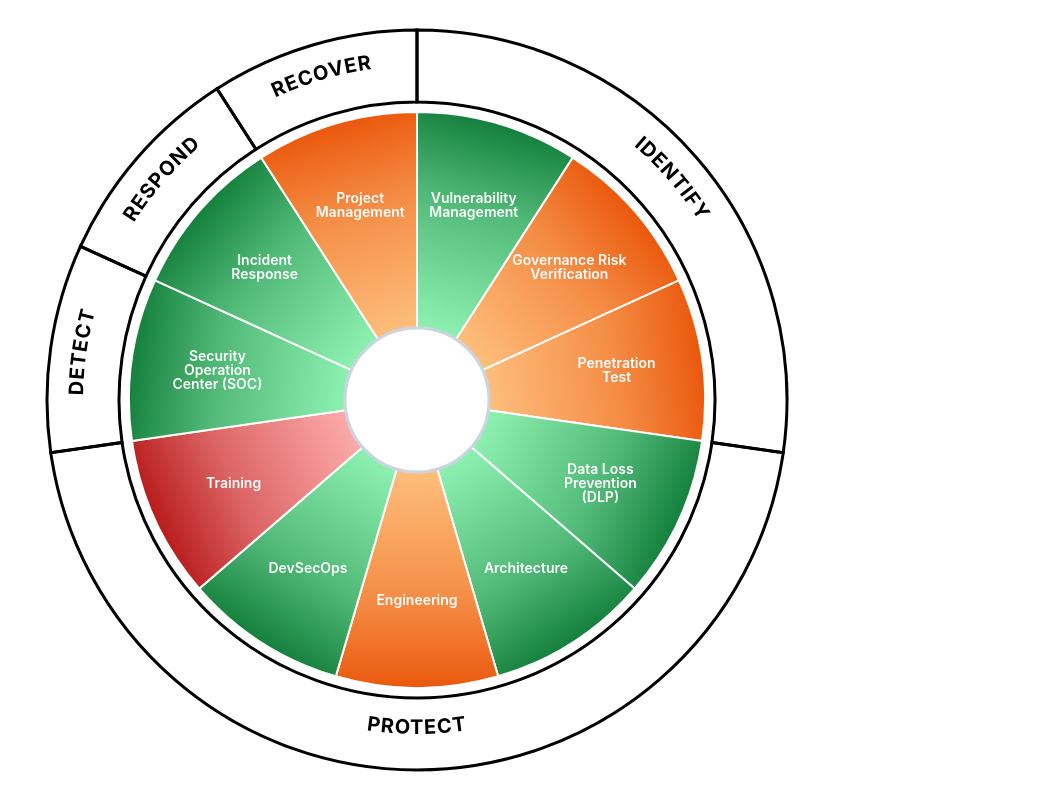
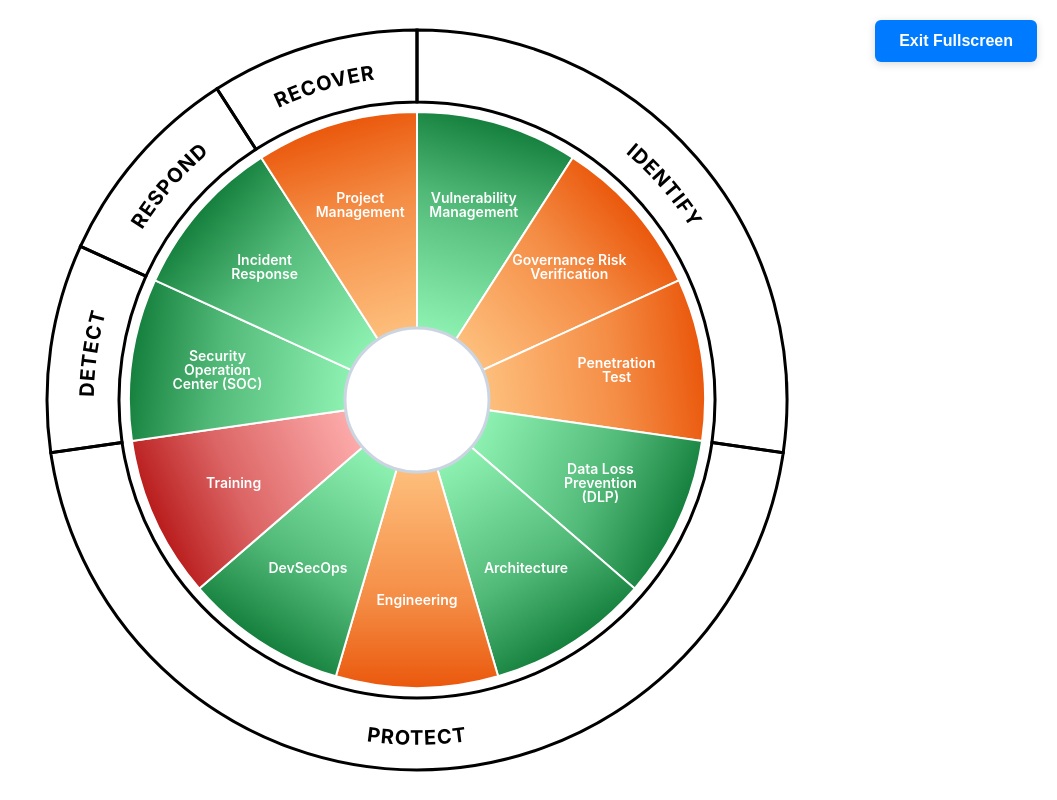
Before and after one commit to ericishere/wheel, a React (Vite) app: page / in a window 1280 px wide. Both pictures are taken after a click on the button "Fullscreen". Shown: the whole page, without its empty margins (223-1280 px from the left). Built offline with nearby package versions, Linux system fonts and the light colour scheme.

Commit message:
Curved text

```diff
--- a/src/App.css
+++ b/src/App.css
@@ -347,6 +347,7 @@
 }
 
 .wheel-container {
+  position: relative;
   display: flex;
   justify-content: center;
   align-items: center;
@@ -370,6 +371,29 @@
   display: flex;
   justify-content: center;
   align-items: center;
+}
+
+.btn-exit-fullscreen {
+  position: absolute;
+  top: 20px;
+  right: 20px;
+  z-index: 10000;
+  background-color: #007bff;
+  color: white;
+  padding: 12px 24px;
+  border: none;
+  border-radius: 6px;
+  font-size: 16px;
+  font-weight: 600;
+  cursor: pointer;
+  transition: all 0.2s;
+  box-shadow: 0 2px 8px rgba(0, 0, 0, 0.15);
+}
+
+.btn-exit-fullscreen:hover {
+  background-color: #0056b3;
+  box-shadow: 0 4px 12px rgba(0, 0, 0, 0.2);
+  transform: translateY(-1px);
 }
 
 .wheel-container svg {
--- a/src/App.jsx
+++ b/src/App.jsx
@@ -1,4 +1,4 @@
-import React, { useState, useRef } from 'react';
+import React, { useState, useRef, useEffect } from 'react';
 import WheelOfLife from './WheelOfLife';
 import './App.css';
 
@@ -189,6 +189,19 @@ function App() {
       });
     }
   };
+
+  // Listen for fullscreen changes (e.g., when user presses ESC)
+  useEffect(() => {
+    const handleFullscreenChange = () => {
+      setIsFullscreen(!!document.fullscreenElement);
+    };
+
+    document.addEventListener('fullscreenchange', handleFullscreenChange);
+
+    return () => {
+      document.removeEventListener('fullscreenchange', handleFullscreenChange);
+    };
+  }, []);
 
   const resetToDefaults = () => {
     setCategories(defaultCategories);
@@ -394,6 +407,11 @@ function App() {
         ref={wheelRef}
         className={`wheel-container ${isFullscreen ? 'fullscreen' : ''}`}
       >
+        {isFullscreen && (
+          <button onClick={toggleFullscreen} className="btn btn-exit-fullscreen">
+            Exit Fullscreen
+          </button>
+        )}
         <WheelOfLife
           categories={categories}
           gradientSettings={gradientSettings}
--- a/src/WheelOfLife.jsx
+++ b/src/WheelOfLife.jsx
@@ -241,7 +241,6 @@ const WheelOfLife = ({
         {/* Text paths for curved category labels */}
         {categories.map((category, index) => {
           const angleData = categoryAngles[index];
-          const midRadius = (categoryInnerRadius + categoryOuterRadius) / 2;
 
           // Create an arc path for the text to follow
           // We'll create a path that spans slightly more than the category's arc
@@ -252,6 +251,16 @@ const WheelOfLife = ({
           // Determine if text should be flipped (upside down)
           let textAngle = (midAngle + Math.PI / 2) * 180 / Math.PI;
           const shouldFlip = textAngle > 90 && textAngle < 270;
+
+          // Adjust radius based on position - bottom text lower, top text closer to center
+          let midRadius = (categoryInnerRadius + categoryOuterRadius) / 2;
+          if (textAngle > 135 && textAngle < 225) {
+            // Bottom text - push further from center
+            midRadius = categoryInnerRadius + (categoryOuterRadius - categoryInnerRadius) * 0.65;
+          } else if (textAngle < 135 || textAngle > 225) {
+            // Top text - pull closer to center
+            midRadius = categoryInnerRadius + (categoryOuterRadius - categoryInnerRadius) * 0.35;
+          }
 
           // Create arc path - if flipped, draw from end to start (counterclockwise)
           let pathStartAngle, pathEndAngle;
```
